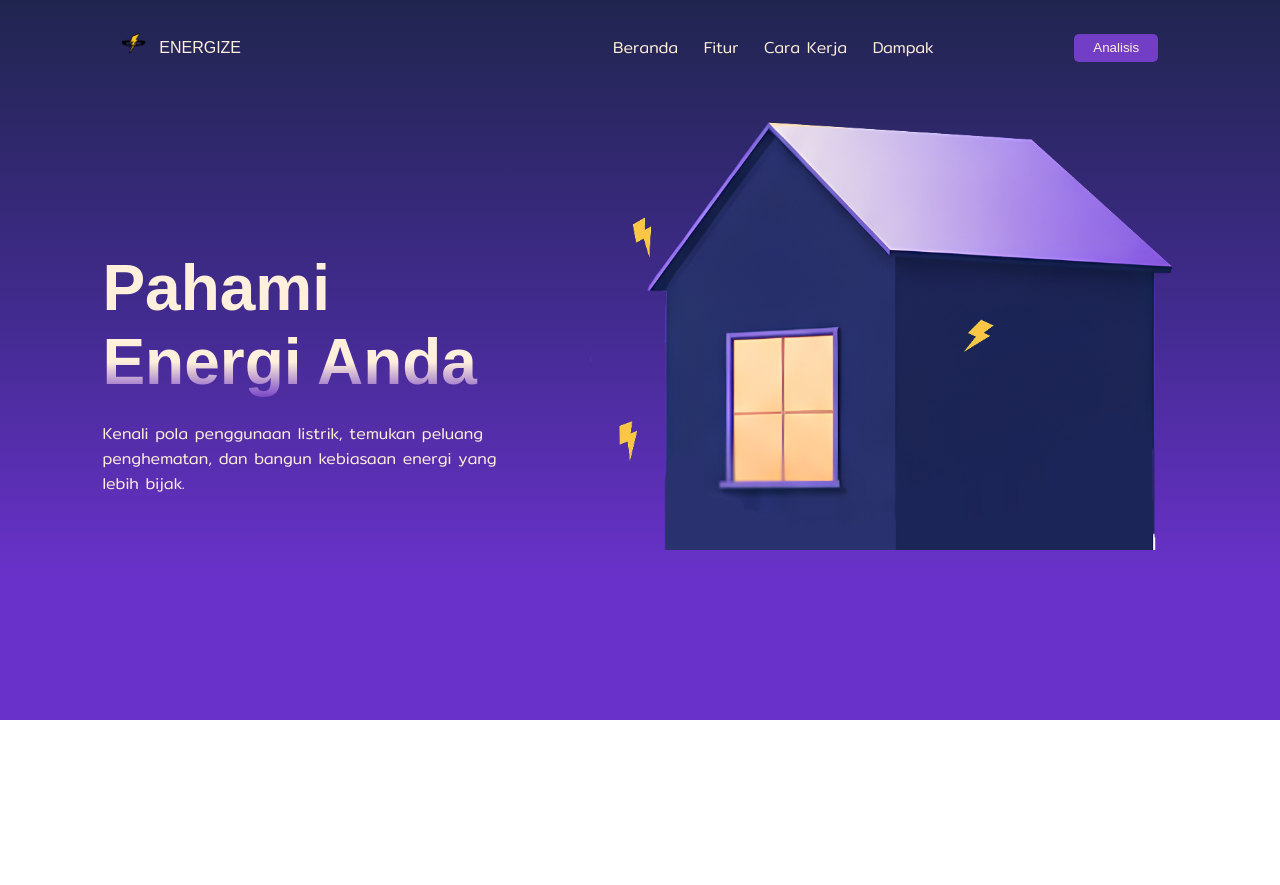
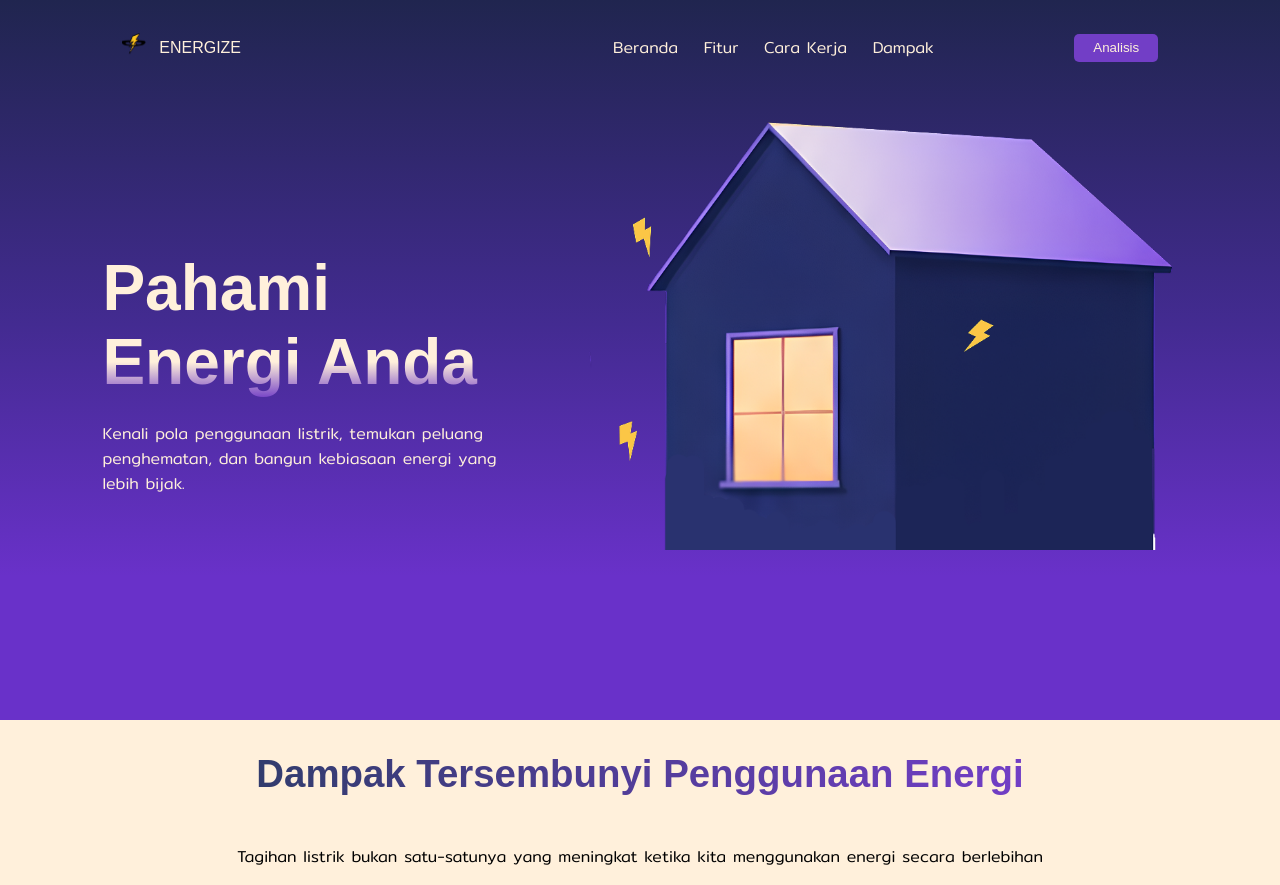
Before and after one commit to vixxic/Energize-website-itechnocup, a Next.js app: page / in a window 1280 px wide. Before the commit the page ends 800 px from the top, so only its background shows below. Built offline with nearby package versions, Linux system fonts and the light colour scheme; a web font is replaced by a local one.

Commit message:
problem section

```diff
--- a/app/components/landingPage/Beranda/Beranda.tsx
+++ b/app/components/landingPage/Beranda/Beranda.tsx
@@ -12,7 +12,7 @@ function Beranda() {
       </div>
 
       <div className="beranda-img-con">
-        <img src="/rumah.png" />
+        <img src="/rumah.png" alt="rumah ungu dengan elemen listrik" />
         {/* <img className="awan-ungu" src="/awan-ungu-rumah.png" /> */}
       </div>
     </div>
--- /dev/null
+++ b/app/components/landingPage/Problem/Problem.css
@@ -0,0 +1,26 @@
+.problem-section {
+  background: var(--pallet-cream);
+
+  display: flex;
+  justify-content: center;
+  align-items: center;
+  flex-direction: column;
+}
+
+.problem-section h2 {
+  font-family: var(--font-averia);
+  font-size: var(--text-header);
+
+  background: linear-gradient(
+    90deg,
+    var(--pallet-dark-blue),
+    var(--pallet-purple)
+  );
+
+  background-clip: text;
+  -webkit-text-fill-color: transparent;
+}
+
+.problem-section p {
+  font-size: var(--text-paragraf);
+}
--- /dev/null
+++ b/app/components/landingPage/Problem/Problem.tsx
@@ -0,0 +1,15 @@
+import "./Problem.css";
+
+function Problem() {
+  return (
+    <div className="problem-section padding">
+      <h2>Dampak Tersembunyi Penggunaan Energi</h2>
+      <p>
+        Tagihan listrik bukan satu-satunya yang meningkat ketika kita
+        menggunakan energi secara berlebihan
+      </p>
+    </div>
+  );
+}
+
+export default Problem;
--- a/app/globals.css
+++ b/app/globals.css
@@ -7,7 +7,7 @@
   --radius: 5px;
 
   --text-main-header: clamp(48px, 5vw, 96px);
-  --text-header: clamp(36px, 3.5vw, 64px);
+  --text-header: clamp(36px, 3vw, 64px);
   --text-paragraf: clamp(16px, 1.25vw, 24px);
 }
 
--- a/app/page.tsx
+++ b/app/page.tsx
@@ -2,6 +2,7 @@ import Navbar from "./components/Navbar/Navbar";
 
 // landing page
 import Beranda from "./components/landingPage/Beranda/Beranda";
+import Problem from "./components/landingPage/Problem/Problem";
 
 export default function Home() {
   return (
@@ -10,6 +11,7 @@ export default function Home() {
 
       {/* landing page */}
       <Beranda />
+      <Problem />
     </div>
   );
 }
```
